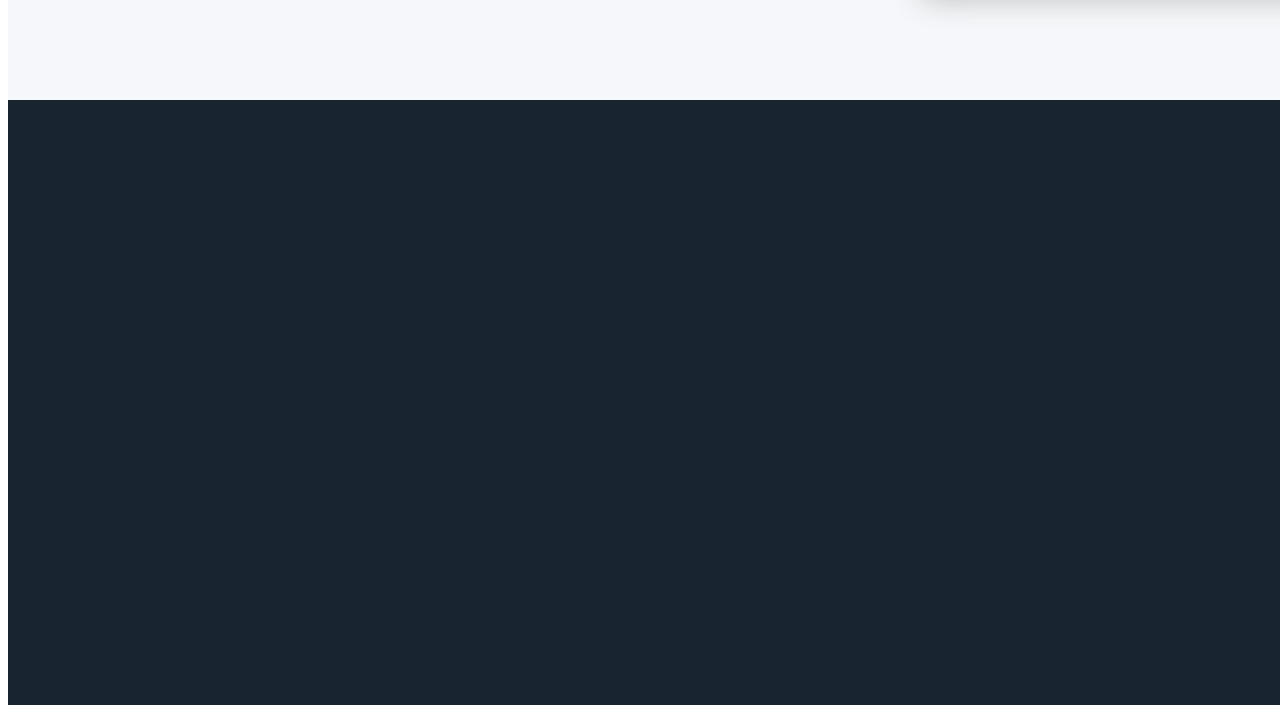
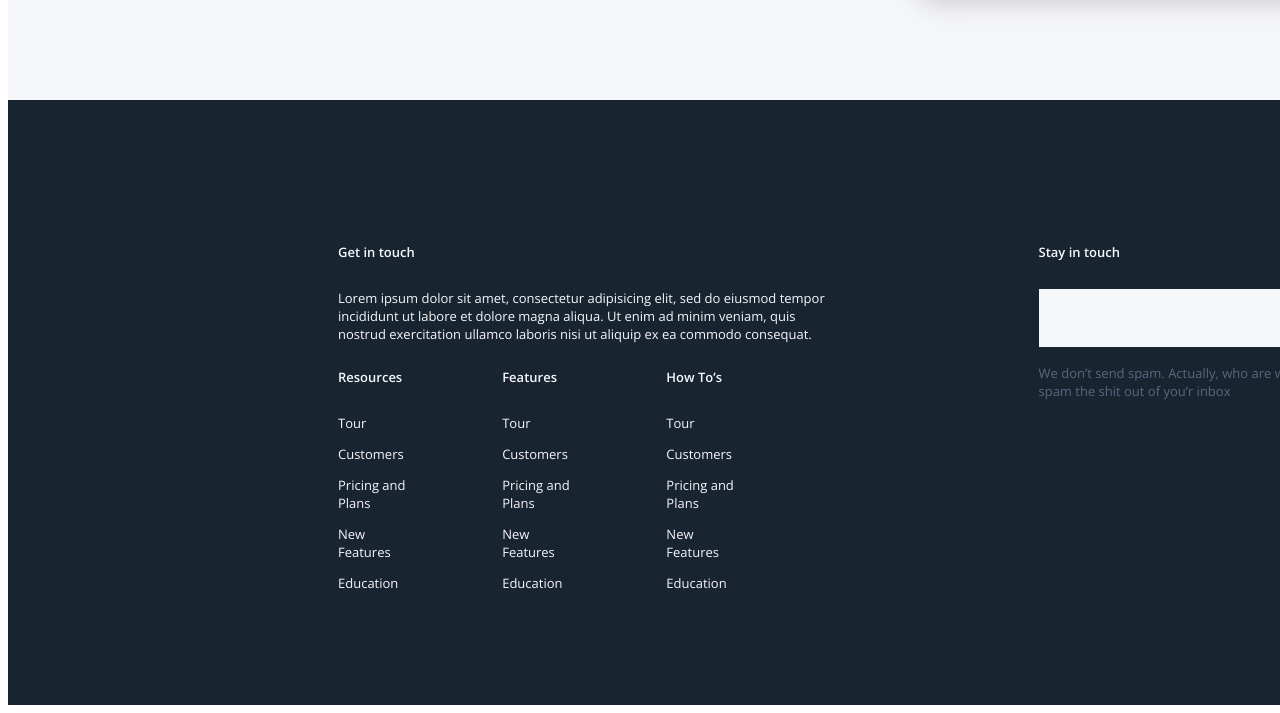
Before and after one commit to elena-karasyova/gb, a plain HTML site: page lesson7/index.html in a window 1280 px wide. Shown: the part 4438-5151 px from the top of the page. Drawn offline with nearby package versions, Linux system fonts and the light colour scheme.

Commit message:
Create css+html code FOOTER

```diff
--- a/lesson7/css/style.css
+++ b/lesson7/css/style.css
@@ -37,6 +37,8 @@ h3{
     font-weight: 700;
     color: white;
 }
+
+
 
 header {
     width: 1800px;
@@ -287,3 +289,67 @@ footer{
     width: 1800px;
     background-color: #192431;
 }
+
+#footer_row{
+    display: flex;
+    width:1193px;
+    padding-left: 330px;
+    padding-top: 130px;
+}
+.footer_column{
+    flex: 50%;
+    margin-right: 129px;
+}
+#footer_row-in-column{
+    display: flex;
+}
+.footer_column-in-column{
+    flex: 33.33%;
+    margin-right: 95px;
+}
+
+footer,
+.footer_column>h3,
+.footer_column-in-column>h3,
+.footer_column>.basic_text,
+.footer_column-in-column>.basic_text{
+    color: #f6f7fa;
+    font-size: 13px;
+}
+
+.footer_column>h3,
+.footer_column-in-column>h3{
+    margin-bottom: 28px;
+}
+.footer_column>.basic_text,
+.footer_column-in-column>.basic_text{
+    margin-bottom: 12px;
+}
+.footer_column>#footer_send{
+    display: inline-block;
+    width: 400px;
+    height: 58px;
+    background-color: #f6f7fa;
+    margin:0px;
+}
+.footer_column>button{
+    display: inline-block;
+    position: relative;
+    left: -4px;
+    top: -1px;
+    width: 70px;
+    height: 58px;
+    background-color: #82ca9c;
+    margin:0px;
+    border:0px;
+}
+
+#footer_spam{
+    color:#57697f;
+    width: 335px;
+}
+
+#footer_row>.footer_column:nth-child(2){
+    margin-right: 0px;
+    padding-left: 79px;
+}
--- a/lesson7/index.html
+++ b/lesson7/index.html
@@ -202,6 +202,47 @@
         </section>
     </main>
     <footer>
+        <div id="footer_row">
+            <div class="footer_column">
+                <h3>Get in touch</h3>
+                <p class="basic_text">Lorem ipsum dolor sit amet, consectetur adipisicing elit, sed do eiusmod tempor
+                     incididunt ut labore et dolore magna aliqua. Ut enim ad minim veniam, quis nostrud
+                    exercitation ullamco laboris nisi ut aliquip ex ea commodo consequat. </p>
+                <div id="footer_row-in-column">
+                    <div class="footer_column-in-column">
+                        <h3>Resources</h3>
+                        <p class="basic_text">Tour</p>
+                        <p class="basic_text">Customers</p>
+                        <p class="basic_text">Pricing and Plans</p>
+                        <p class="basic_text">New Features</p>
+                        <p class="basic_text">Education</p>
+                    </div>
+                    <div class="footer_column-in-column">
+                        <h3>Features</h3>
+                        <p class="basic_text">Tour</p>
+                        <p class="basic_text">Customers</p>
+                        <p class="basic_text">Pricing and Plans</p>
+                        <p class="basic_text">New Features</p>
+                        <p class="basic_text">Education</p>
+                    </div>
+                    <div class="footer_column-in-column">
+                        <h3>How To’s</h3>
+                        <p class="basic_text">Tour</p>
+                        <p class="basic_text">Customers</p>
+                        <p class="basic_text">Pricing and Plans</p>
+                        <p class="basic_text">New Features</p>
+                        <p class="basic_text">Education</p>
+                    </div>
+                </div>
+            </div>
+            <div class="footer_column">
+                <h3>Stay in touch</h3>
+                <div id="footer_send"></div>
+                <button></button>
+                <p class="basic_text" id="footer_spam">We don’t send spam. Actually, who are we kiding, we’ll spam
+                    the shit out of you’r inbox</p>
+            </div>
+        </div>
 
     </footer>
 </body>
```
